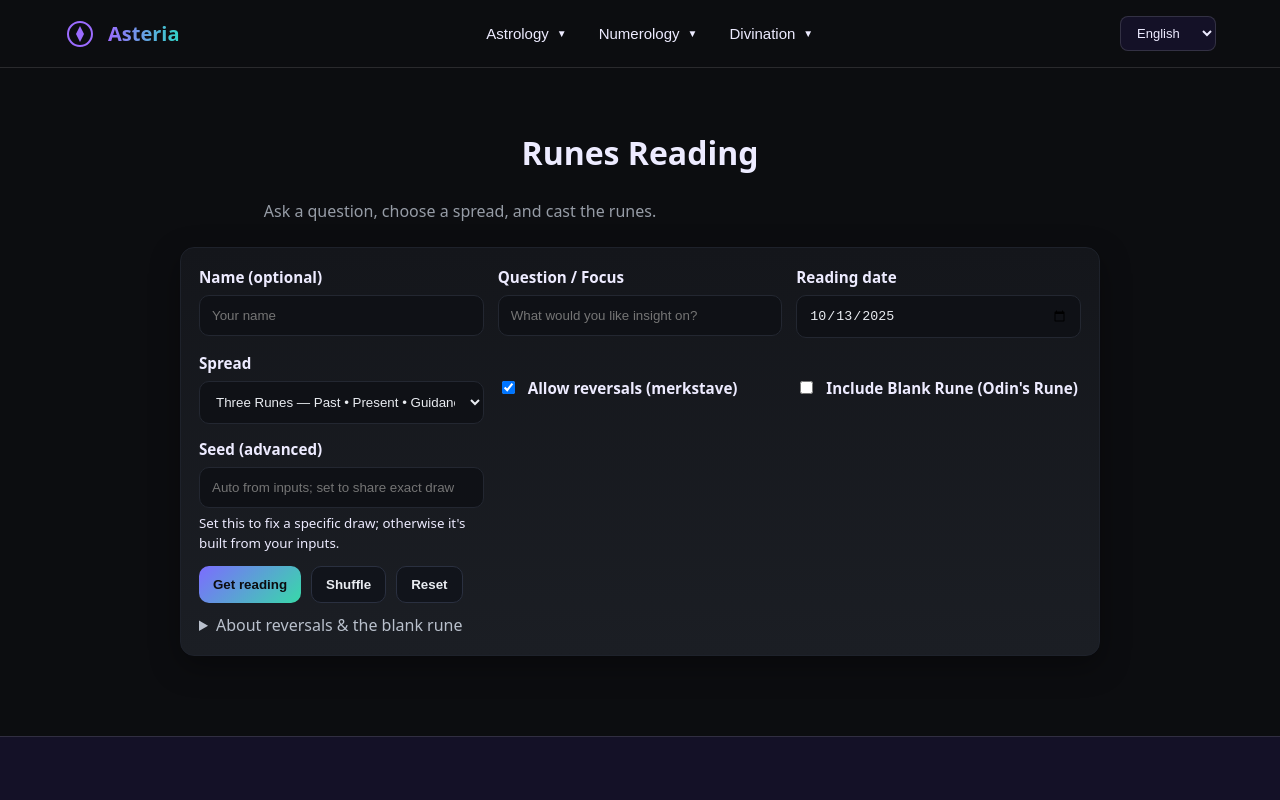
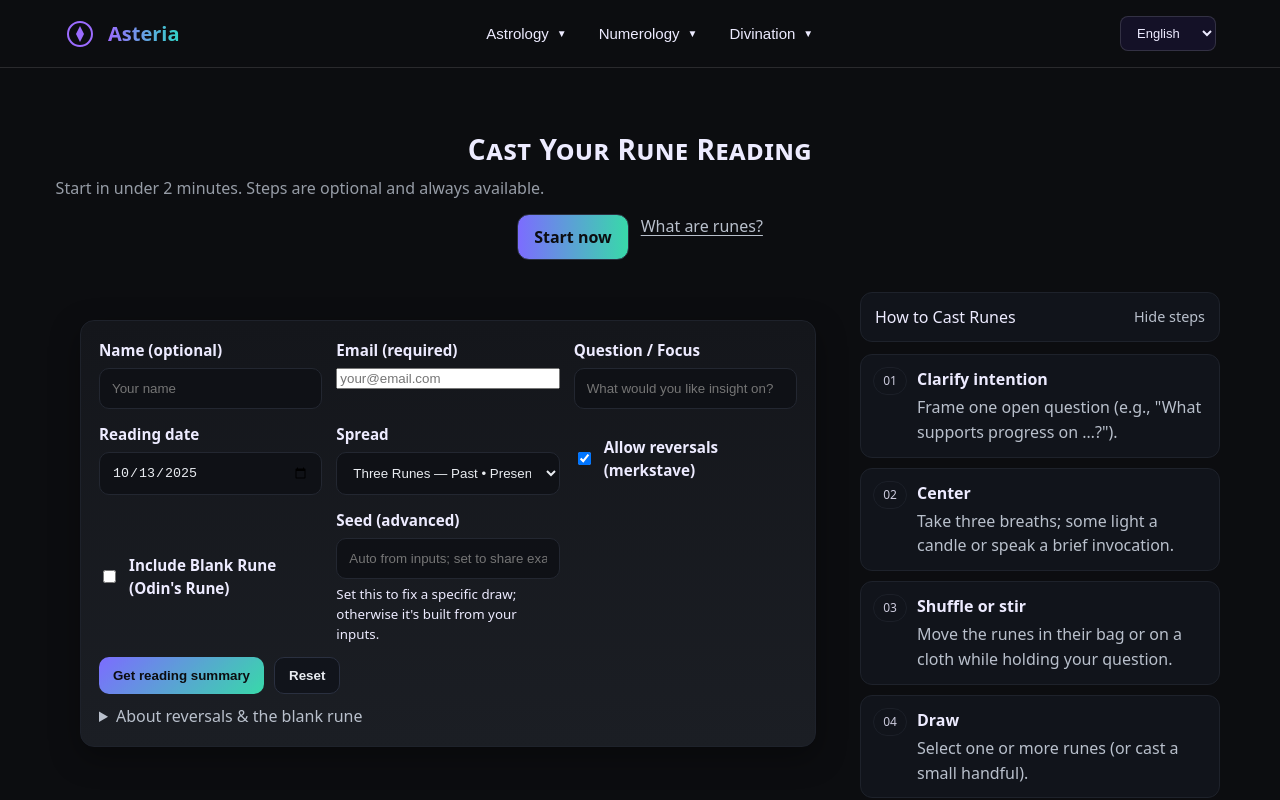
Before and after one commit to bhaskarpandey1234/client-deploy, a SvelteKit app: page /asteria/divination/runes/experience in a window 1280 px wide. Shown: the top 800 px of the page. Built offline with nearby package versions, Linux system fonts and the light colour scheme.

Commit message:
fixed deployment bugs for runes experience page

```diff
--- a/package.json
+++ b/package.json
@@ -22,9 +22,12 @@
 		"vite": "^7.1.7"
 	},
 	"dependencies": {
+		"@netlify/blobs": "^7.0.0",
 		"astronomy-engine": "^2.1.19",
 		"gsap": "^3.13.0",
 		"html-to-image": "^1.11.13",
-		"luxon": "^3.7.2"
+		"luxon": "^3.7.2",
+		"resend": "^3.0.0",
+		"stripe": "^16.0.0"
 	}
 }
--- a/src/routes/asteria/divination/palmistry/experience/+page.svelte
+++ b/src/routes/asteria/divination/palmistry/experience/+page.svelte
@@ -1,4 +1,4 @@
-<script>
+<script lang="ts">
   import FooterMain from '$lib/components/FooterMain.svelte';
   import { onMount } from 'svelte';
 
--- a/src/routes/asteria/divination/runes/experience/+page.svelte
+++ b/src/routes/asteria/divination/runes/experience/+page.svelte
@@ -1,6 +1,32 @@
 <script lang="ts">
   import FooterMain from '$lib/components/FooterMain.svelte';
   import { onMount } from 'svelte';
+
+  const steps = [
+    { title: 'Clarify intention', text: 'Frame one open question (e.g., "What supports progress on …?").' },
+    { title: 'Center', text: 'Take three breaths; some light a candle or speak a brief invocation.' },
+    { title: 'Shuffle or stir', text: 'Move the runes in their bag or on a cloth while holding your question.' },
+    { title: 'Draw', text: 'Select one or more runes (or cast a small handful).' },
+    { title: 'Place', text: 'Lay them as they fall; note orientation if you use reversals/merkstave.' },
+    { title: 'Record', text: 'Write impressions and keywords; reflect on how the symbols relate.' }
+  ];
+
+  let stepsOpen = true;
+  let ready = false;
+
+  onMount(() => {
+    try {
+      const saved = localStorage.getItem('asteria.steps.open.runes');
+      if (saved !== null) stepsOpen = saved === '1';
+    } catch {}
+    ready = true;
+  });
+
+  $: if (typeof stepsOpen !== 'undefined') {
+    try {
+      localStorage.setItem('asteria.steps.open.runes', stepsOpen ? '1' : '0');
+    } catch {}
+  }
 
   // ———————————————————————————————————————————————
   // Types
@@ -154,6 +180,7 @@
   // UI State
   // ———————————————————————————————————————————————
   let name = '';
+  let email = '';
   let question = '';
   let readingDate = '';              // yyyy-mm-dd (optional, used in seed/share)
   let spread: SpreadKey = 'three';
@@ -162,6 +189,9 @@
 
   let seed = '';                     // computed or provided via query
   let result: Result | null = null;
+  let readingId = '';
+  let summary = '';
+  let showPaywall = false;
 
   let todayStr = '';
   onMount(() => {
@@ -235,19 +265,61 @@
     return `${headline}. ${modNotes}`;
   }
 
-  function compute() {
+  async function compute() {
+    if (!email.trim()) {
+      alert('Email is required');
+      return;
+    }
     seed = seed || buildSeed();
-    const rng = prngFromSeed(seed);
-    const size = SPREADS[spread].size;
-    const draws = drawRunes(size, rng);
-    const synthesis = synthesize(draws);
-    result = { seed, draws, synthesis };
-    pushQuery();
+
+    const inputs = {
+      name, email, question, readingDate, spread,
+      allowReversals, includeBlank, seed
+    };
+
+    const res = await fetch('/api/create-reading', {
+      method: 'POST',
+      headers: { 'Content-Type': 'application/json' },
+      body: JSON.stringify({ category: 'runes', inputs })
+    });
+
+    const data = await res.json();
+    if (!res.ok) {
+      alert(data.error || 'Failed to create reading');
+      return;
+    }
+
+    readingId = data.readingId;
+    summary = data.summary;
+    showPaywall = true;
+    result = null;
+  }
+
+  async function unlockReading() {
+    if (!readingId) return;
+    const res = await fetch('/api/create-checkout-session', {
+      method: 'POST',
+      headers: { 'Content-Type': 'application/json' },
+      body: JSON.stringify({ readingId })
+    });
+
+    if (!res.ok) {
+      const errorText = await res.text();
+      console.error('Checkout error:', errorText);
+      alert('Failed to start checkout');
+      return;
+    }
+
+    const data = await res.json();
+    window.location.href = data.url;
   }
 
   function resetAll() {
     result = null;
     seed = '';
+    showPaywall = false;
+    readingId = '';
+    summary = '';
   }
 
   function shuffle() {
@@ -306,17 +378,29 @@
 <!-- ———————————————————————————————————————————————
      Layout
 ——————————————————————————————————————————————— -->
-<div class="wrap">
-  <header class="header">
-    <h1>Runes Reading</h1>
-    <p class="sub">Ask a question, choose a spread, and cast the runes.</p>
-  </header>
+<header class="exp-hero">
+  <h1>Cast Your Rune Reading</h1>
+  <p class="sub">Start in under 2 minutes. Steps are optional and always available.</p>
+  <div class="cta-row">
+    <a class="btn" href="#experience-form">Start now</a>
+    <a class="link" href="/asteria/divination/runes/information">What are runes?</a>
+  </div>
+</header>
+
+<div class="exp-grid">
+  <section id="experience-form" class="exp-form" aria-label="Rune reading form">
+    <div class="wrap">
 
   <form class="card form" on:submit|preventDefault={compute}>
     <div class="grid">
       <label class="field">
         <span>Name (optional)</span>
         <input type="text" bind:value={name} placeholder="Your name" autocomplete="name" />
+      </label>
+
+      <label class="field">
+        <span>Email (required)</span>
+        <input type="email" bind:value={email} placeholder="your@email.com" autocomplete="email" required />
       </label>
 
       <label class="field">
@@ -356,8 +440,7 @@
     </div>
 
     <div class="actions">
-      <button class="btn primary" type="submit">Get reading</button>
-      <button class="btn" type="button" on:click={shuffle}>Shuffle</button>
+      <button class="btn primary" type="submit">Get reading summary</button>
       <button class="btn" type="button" on:click={resetAll}>Reset</button>
     </div>
 
@@ -366,6 +449,15 @@
       <p>Some traditions don't use reversals for certain runes (e.g., Gebo, Isa, Jera, Eihwaz, Sowilo, Ingwaz, Dagaz), and some omit the blank rune entirely. This tool lets you choose.</p>
     </details>
   </form>
+
+  {#if showPaywall}
+    <section class="card paywall" aria-live="polite">
+      <h2>Your Reading Summary</h2>
+      <p class="summary-text">{summary}</p>
+      <button class="btn primary large" type="button" on:click={unlockReading}>Pay to unlock full reading</button>
+      <p class="hint">The full personalized reading will be emailed to you after payment.</p>
+    </section>
+  {/if}
 
   {#if result}
     <section class="card result" aria-live="polite">
@@ -414,7 +506,28 @@
     </section>
   {/if}
 
+    </div>
+  </section>
 
+  <aside class="exp-steps" class:ready aria-label="How to cast runes">
+    <details class="steps-panel" bind:open={stepsOpen}>
+      <summary class="steps-summary">
+        <span>How to Cast Runes</span>
+        <span class="hint">{stepsOpen ? 'Hide steps' : 'Need guidance?'}</span>
+      </summary>
+      <ol class="steps-list">
+        {#each steps as step, i}
+          <li class="step">
+            <div class="step-badge">{String(i+1).padStart(2,'0')}</div>
+            <div>
+              <h4 class="step-title">{step.title}</h4>
+              <p class="step-text">{step.text}</p>
+            </div>
+          </li>
+        {/each}
+      </ol>
+    </details>
+  </aside>
 </div>
 <FooterMain/>
 <style>
@@ -493,11 +606,48 @@
 
   .result__actions { display: flex; gap: 10px; padding: 0 16px 16px; flex-wrap: wrap; }
 
+  .paywall { margin-top: 18px; padding: 32px; text-align: center; }
+  .paywall h2 { margin: 0 0 16px; color: var(--brand); }
+  .summary-text { font-size: 1.1rem; line-height: 1.7; margin: 20px 0; color: var(--text); }
+  .btn.large { padding: 14px 28px; font-size: 1.05rem; }
+  .paywall .hint { margin-top: 16px; color: var(--muted); font-size: 0.9rem; }
+
+  /* Hero */
+  .exp-hero { padding: 48px 20px 12px; text-align: center; background: var(--bg); }
+  .exp-hero h1 { margin: 0 0 6px; font-variant: small-caps; letter-spacing: .02em; font-size: 28px; }
+  .exp-hero .sub { margin: 0; color: var(--muted); }
+  .cta-row { margin-top: 14px; display: flex; gap: 12px; justify-content: center; flex-wrap: wrap; }
+  .exp-hero .btn { padding: 10px 16px; border-radius: 12px; text-decoration: none; font-weight: 600; color: #0c0d10; background: linear-gradient(90deg, var(--brand), var(--brand-2)); }
+  .exp-hero .link { color: var(--muted); text-decoration: underline; text-underline-offset: 3px; }
+
+  /* Grid */
+  .exp-grid { display: grid; gap: 24px; padding: 20px; max-width: 1200px; margin: 0 auto 48px; grid-template-columns: 1fr; }
+  .exp-form { order: 1; }
+  .exp-steps { order: 2; visibility: hidden; }
+  .exp-steps.ready { visibility: visible; }
+  @media (min-width: 1024px) {
+    .exp-grid { grid-template-columns: minmax(420px, 1fr) minmax(280px, 360px); align-items: start; }
+    .exp-steps { position: sticky; top: 20px; }
+  }
+
+  /* Steps Panel */
+  .steps-summary { display: flex; justify-content: space-between; align-items: center; cursor: pointer; padding: 12px 14px; border: 1px solid #1e222b; border-radius: 12px; background: #11141b; gap: 12px; transition: border-color 0.15s ease; }
+  .steps-summary:hover { border-color: #3d4458; }
+  .steps-summary .hint { color: var(--muted); font-size: .9rem; transition: opacity 0.2s ease; }
+  .steps-list { margin: 12px 0 0; padding: 0; list-style: none; }
+  .step { display: grid; grid-template-columns: auto 1fr; gap: 10px; padding: 12px; border: 1px solid #1e222b; border-radius: 12px; background: #11141b; margin-top: 10px; transition: transform 0.15s ease; }
+  .step:hover { transform: translateY(-1px); }
+  .step-badge { width: 34px; height: 28px; display: grid; place-items: center; border: 1px solid #1e222b; border-radius: 999px; font-size: 12px; opacity: .85; }
+  .step-title { margin: 0 0 4px; font-size: 16px; }
+  .step-text { margin: 0; color: var(--muted); line-height: 1.55; }
+
+
+
   /* Print */
   @media print {
     body { background: #fff; color: #000; }
     .wrap { padding: 0; }
-    .form, .footer, .header, .result__actions { display: none !important; }
+    .form, .footer, .exp-hero, .exp-steps, .result__actions { display: none !important; }
     .card, .rune { border: none; box-shadow: none; background: #fff; }
     .glyph { border: none; background: #fff; }
   }
```
Also changed, not shown: static/robots.txt, 2 other files (tests, documents, lock files or other folders).
